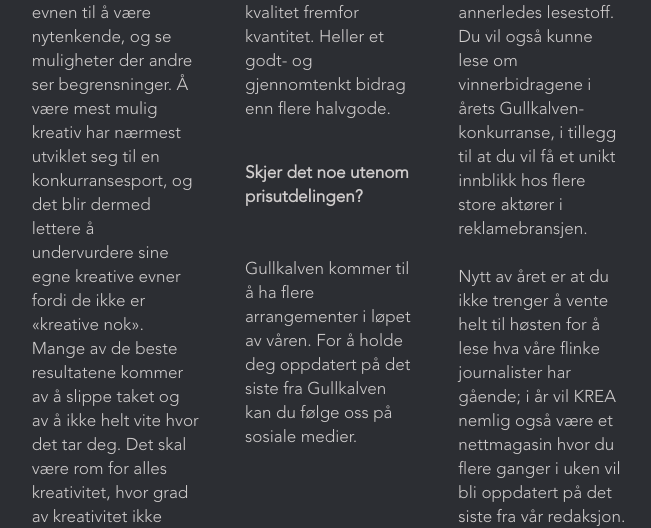
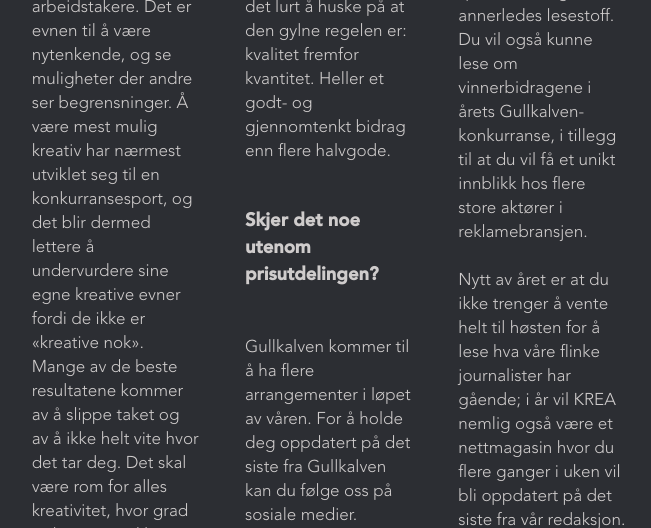
Before and after one commit to PoshYeti/Gullkalven-2018, a PHP site: page /om.html in a window 1280 px wide. Shown: the part 3092-3620 px from the top of the page, without its empty margins (426-1077 px from the left). Run offline with PHP 8.4, Linux system fonts and the light colour scheme; some libraries are stand-ins or nearby versions.

Commit message:
Fixed bold text på "om gullkalven", fixed text på "kontakt", liten ikone på navbaren på alle sidene, fixed gullkalven ikoner på "brief" og "kontakt"

```diff
--- a/index.css
+++ b/index.css
@@ -613,6 +659,10 @@ a {
     font-family: 'avenir-bold', sans-serif;
     font-size: 1.3em;
 }
+.underoverskriftene{
+    font-family: 'avenir-bold', sans-serif;
+    font-size: 1.1em;
+}
 .text_1{
      display: block;
     margin-left: auto;
--- a/index.html
+++ b/index.html
@@ -112,6 +112,7 @@
             </div>
 
     <div id="background-top-bar"></div>
+
         <div id="show" style="position: absolute; top:25vh; width:100%; padding: 2em; "></div>
 
     <div class="container-fluid">
--- a/om.html
+++ b/om.html
@@ -34,6 +34,8 @@
         <script src="scripts/backtotop.js"></script>
         <script src="scripts/removetop.js"></script>
         <script src="scripts/fixedBar.js"></script>
+
+
 
         <div class="col-xs-12 col-sm-10 col-md-10 col-lg-8 col-xl-8 d-none d-sm-none d-md-block">
             <button onclick="topFunction()" id="top-btn" title="Go to top">&#8593; Top</button>
@@ -74,8 +76,23 @@
             </div>
         </div>
 
-        <div id="background-top-bar"></div>
-        <div id="show" style="position: absolute; top:25vh; width:100%; padding: 2em;"></div>
+               <div id="background-top-bar">
+            <div  class="link d-none d-sm-none d-md-block">
+                        <a href="index.html"><img src="img/logo.png" border="0" alt="Link to this page" class="logo_top_bar"></a>
+                    </div>
+
+
+            <div  class="link .d-none d-sm-block d-md-none">
+                        <a href="index.html"><img src="img/logo.png" border="0" alt="Link to this page" class="logo_top_bar_mobile"></a>
+                    </div>
+        </div>
+
+
+
+
+
+
+        <div id="show" alt="for-fade-in-and-out" style="position: absolute; top:25vh; width:100%; padding: 2em;"></div>
 
         <div class="container-fluid">
 
@@ -151,11 +168,11 @@
                     <img src="img/test1.gif" class="gif" style="width: 100%;">
                 </div>
                 <div  class="col-xs-12 col-sm-6 col-md-6 col-lg-2 col-xl-2 d-sm-block">
-                    <p class="normal-text">Hva?<br><br><br> Gullkalven er Norges største studentkonkurranse innen kreativ kommunikasjon. Vi ønsker å inspirere til kreativitet, personlig uttrykkelse og nytenking blant studenter fra hele landet.<br><br> Den kreative bransjen er i stadig utvikling, dagens studenter er morgendagens sjefer. Hvorfor ikke få erfaring og innsikt i bransjen så tidlig som mulig? Gullkalven gir deg et solid grunnlag du kan bygge videre på, samtidig som det er en unik mulighet til å fremme arbeidet ditt.<br><br> Dette er din mulighet til å vise dine kreative evner og idéer for et stort publikum av bransjefolk og medstudenter.
+                    <p class="normal-text"><t class="underoverskriftene">Hva?</t><br><br><br> Gullkalven er Norges største studentkonkurranse innen kreativ kommunikasjon. Vi ønsker å inspirere til kreativitet, personlig uttrykkelse og nytenking blant studenter fra hele landet.<br><br> Den kreative bransjen er i stadig utvikling, dagens studenter er morgendagens sjefer. Hvorfor ikke få erfaring og innsikt i bransjen så tidlig som mulig? Gullkalven gir deg et solid grunnlag du kan bygge videre på, samtidig som det er en unik mulighet til å fremme arbeidet ditt.<br><br> Dette er din mulighet til å vise dine kreative evner og idéer for et stort publikum av bransjefolk og medstudenter.
                     </p>
                 </div>
                 <div class="col-xs-12 col-sm-6 col-md-6 col-lg-2 col-xl-2 d-sm-block">
-                    <p class="normal-text"><br><br><br><br><br><br><br><br><br>Hvordan?<br><br><br>Hvert år arrangeres Gullkalven av studenter, for studenter. Den 3. mai er den årlige prisutdelingen for å kåre de beste bidragene innenfor hver brief. Innsendte bidrag blir i løpet av kort tid vurdert av en jury bestående av de beste folkene innenfor bransjen. Du kan sende inn ditt bidrag mellom 9. mars og 1. april.</p>
+                    <p class="normal-text"><br><br><br><br><br><br><br><br><br><t class="underoverskriftene">Hvordan?</t><br><br><br>Hvert år arrangeres Gullkalven av studenter, for studenter. Den 3. mai er den årlige prisutdelingen for å kåre de beste bidragene innenfor hver brief. Innsendte bidrag blir i løpet av kort tid vurdert av en jury bestående av de beste folkene innenfor bransjen. Du kan sende inn ditt bidrag mellom 9. mars og 1. april.</p>
                 </div>
                 <div class="col-xs-12 col-md-4 col-lg-2 d-sm-block">
                 </div>
@@ -175,10 +192,10 @@
 
                 </div>
                 <div class="col-xs-12  col-sm-4 col-md-4 col-lg-4 col-xl-2 d-sm-block">
-                    <p class="normal-text"><b>Hvem er juryen?</b><br><br><br> Juryen blir lansert fortløpende.</p>
+                    <p class="normal-text"><b class="underoverskriftene">Hvem er juryen?</b><br><br><br> Juryen blir lansert fortløpende.</p>
                 </div>
                 <div class="col-xs-12  col-sm-4 col-md-4 col-lg-4 col-xl-2 d-sm-block">
-                    <p class="normal-text"><br><br><br><b >Hva kommer juryen til å se etter?</b><br><br> <b class="jury">1. Originalitet</b> <br><br>- Er idéen en kreativ problemløsning som er bra fortalt på en nytenkende måte? <br><br><b class="jury">2. Svar på oppgaven</b> <br><br>- Svarer bidraget tilstrekkelig på oppgaven?<br> <br><b class="jury">3. Begrunnelse</b><br><br>- Bidrar valgt format til å få fram budskapet på en god måte? <br>- Viser du god innsikt og refleksjon rundt valgene du har tatt? <br>- Vekker budskapet engasjement hos målgruppen? <br><br><b class="jury">4. Utførelse</b> <br><br>- Er oppgaven gjennomarbeidet og fremstår som gjennomført? <br>- Er bidragets håndverk av høy kvalitet?</p>
+                    <p class="normal-text"><br><br><br><b class="underoverskriftene" >Hva kommer juryen til å se etter?</b><br><br> <b class="jury">1. Originalitet</b> <br><br>- Er idéen en kreativ problemløsning som er bra fortalt på en nytenkende måte? <br><br><b class="jury">2. Svar på oppgaven</b> <br><br>- Svarer bidraget tilstrekkelig på oppgaven?<br> <br><b class="jury">3. Begrunnelse</b><br><br>- Bidrar valgt format til å få fram budskapet på en god måte? <br>- Viser du god innsikt og refleksjon rundt valgene du har tatt? <br>- Vekker budskapet engasjement hos målgruppen? <br><br><b class="jury">4. Utførelse</b> <br><br>- Er oppgaven gjennomarbeidet og fremstår som gjennomført? <br>- Er bidragets håndverk av høy kvalitet?</p>
                 </div>
                 <div class="col-xs-12 col-md-4 col-sm-2 col-lg-2 col-xl-4 d-none d-sm-none d-md-block">
                     <img src="img/ingenting.gif" class="gif" style="width: 100%;">
@@ -195,12 +212,12 @@
                 <div class="col-xs-12 col-md-4 col-xl-2 d-none d-md-none d-lg-block">
                 </div>
                 <div class="col-xs-12 col-sm-6 col-md-6 col-lg-2 col-xl-2 d-sm-block">
-                    <p class="normal-text"> <b><br><br><br><br>Hva er årets tema?</b><br><br><br> Årets tema er “Upolert,” og med dette ønsker vi å formidle at det å være kreativ ikke handler om å være så perfekt som mulig eller at man må være Westerdals-elev for å kunne kalle seg det. Kreativitet anses som en viktig egenskap for fremtiden, og det er en ettertraktet vare for arbeidsgivere når de søker nye arbeidstakere. Det er evnen til å være nytenkende, og se muligheter der andre ser begrensninger. Å være mest mulig kreativ har nærmest utviklet seg til en konkurransesport, og det blir dermed lettere å undervurdere sine egne kreative evner fordi de ikke er «kreative nok». Mange av de beste resultatene kommer av å slippe taket og av å ikke helt vite hvor det tar deg. Det skal være rom for alles kreativitet, hvor grad av kreativitet ikke defineres av hvor gode de er i Photoshop. Gullkalven tror på mangfold, og jo mer ulike bidragene er, jo mer spennende er det.</p>
+                    <p class="normal-text"> <b class="underoverskriftene"><br><br><br><br>Hva er årets tema?</b><br><br><br> Årets tema er “Upolert,” og med dette ønsker vi å formidle at det å være kreativ ikke handler om å være så perfekt som mulig eller at man må være Westerdals-elev for å kunne kalle seg det. Kreativitet anses som en viktig egenskap for fremtiden, og det er en ettertraktet vare for arbeidsgivere når de søker nye arbeidstakere. Det er evnen til å være nytenkende, og se muligheter der andre ser begrensninger. Å være mest mulig kreativ har nærmest utviklet seg til en konkurransesport, og det blir dermed lettere å undervurdere sine egne kreative evner fordi de ikke er «kreative nok». Mange av de beste resultatene kommer av å slippe taket og av å ikke helt vite hvor det tar deg. Det skal være rom for alles kreativitet, hvor grad av kreativitet ikke defineres av hvor gode de er i Photoshop. Gullkalven tror på mangfold, og jo mer ulike bidragene er, jo mer spennende er det.</p>
                 </div>
                 <div class="col-xs-12 col-md-6 col-lg-2 col-xl-2 d-sm-block">
-                    <p class="normal-text"><b><br><br><br><br><br><br><br><br><br><br><br>Kan jeg sende inn flere bidrag? </b><br><br><br> Det er ingen begrensning for hvor mange bidrag du kan sende inn, så dersom du har flere gode idéer er det bare å fyre løs. Samtidig er det lurt å huske på at den gylne regelen er: kvalitet fremfor kvantitet. Heller et godt- og gjennomtenkt bidrag enn flere halvgode.</p>
+                    <p class="normal-text"><b class="underoverskriftene"><br><br><br><br><br><br><br><br><br><br><br>Kan jeg sende inn flere bidrag? </b><br><br><br> Det er ingen begrensning for hvor mange bidrag du kan sende inn, så dersom du har flere gode idéer er det bare å fyre løs. Samtidig er det lurt å huske på at den gylne regelen er: kvalitet fremfor kvantitet. Heller et godt- og gjennomtenkt bidrag enn flere halvgode.</p>
 
-                    <p class="normal-text"><b><br>Skjer det noe utenom prisutdelingen? </b><br><br><br> Gullkalven kommer til å ha flere arrangementer i løpet av våren. For å holde deg oppdatert på det siste fra Gullkalven kan du følge oss på sosiale medier.</p>
+                    <p class="normal-text"><b class="underoverskriftene"><br>Skjer det noe utenom prisutdelingen? </b><br><br><br> Gullkalven kommer til å ha flere arrangementer i løpet av våren. For å holde deg oppdatert på det siste fra Gullkalven kan du følge oss på sosiale medier.</p>
                 </div>
                 <div class="col-xs-12 col-md-12 col-lg-2 col-xl-2 d-sm-block">
                     <p class="normal-text"><br><br><br><br> Hvert år blir magasinet KREA utgitt i etterkant av prisutdelingen. Magasinet preges alltid av årets tema, og da det i år er “upolert”, vil KREA ha fokus på det upolerte, det røffe, det hverdagslige, gata, Oslo, det som er annerledes og ikke minst det som er nytenkende. Dette vil gi magasinet et spekter av ulike saker, som igjen vil gi deg som leser masse spennende og annerledes lesestoff. Du vil også kunne lese om vinnerbidragene i årets Gullkalven-konkurranse, i tillegg til at du vil få et unikt innblikk hos flere store aktører i reklamebransjen. <br><br>Nytt av året er at du ikke trenger å vente helt til høsten for å lese hva våre flinke journalister har gående; i år vil KREA nemlig også være et nettmagasin hvor du flere ganger i uken vil bli oppdatert på det siste fra vår redaksjon.
@@ -225,7 +242,7 @@
                 </div>
                 <div class="col-xs-12 col-md-4 col-lg-2 col-xl-2 d-sm-block">
                     <h1><br><br><br></h1>
-                    <p class="normal-text">Hva er historien bak?<br><br><br>Gullkalven så dagens lys i 1990, den gang som “Gullblyantspisseren” og med henvisning til den  nasjonale reklameprisen “Gullblyanten”. Konkurransen ble grunnlagt av en gjeng studenter fra Westerdals, men har i senere tid vokst seg større og blitt drevet av studenter fra flere skoler over hele Oslo. Gullkalvens redaksjon endres fra år til år, noe som gir utslag på konkurransens tema og konsepter.</p>
+                    <p class="normal-text"><t class="underoverskriftene">Hva er historien bak?</t><br><br><br>Gullkalven så dagens lys i 1990, den gang som “Gullblyantspisseren” og med henvisning til den  nasjonale reklameprisen “Gullblyanten”. Konkurransen ble grunnlagt av en gjeng studenter fra Westerdals, men har i senere tid vokst seg større og blitt drevet av studenter fra flere skoler over hele Oslo. Gullkalvens redaksjon endres fra år til år, noe som gir utslag på konkurransens tema og konsepter.</p>
                 </div>
                 <div class="col-xs-12 col-md-4 col-lg-2 col-xl-2 d-sm-block">
                     <p id="overskrift17" class="design gold-text">2007</p>
--- a/scripts/backtotop.js
+++ b/scripts/backtotop.js
@@ -27,4 +27,4 @@ $(window).scroll(function() {
     else {
         $('#background-top-bar').css('opacity',0+scrollTop/100);
     }
-}).scroll()
+}).scroll();
```
Also changed, not shown: other parts of index.css (+50 -4 lines), brief.html (+25 -7 lines), kontakt.html (+13 -5 lines).
